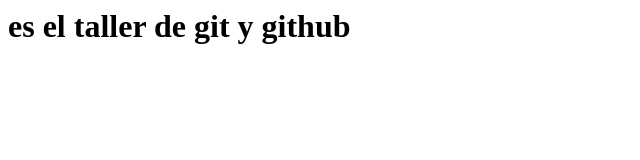
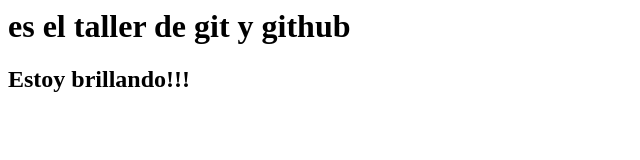
Before and after one commit to TallerControlVersiones/TallerControlVersiones, a plain HTML site: page index.html in a window 1280 px wide. Shown: the whole page, without its empty margins (0-640 px from the left). Drawn offline with Linux system fonts and the light colour scheme.

Commit message:
apoyo2
aporte de patricio lerzundi

```diff
--- a/index.html
+++ b/index.html
@@ -1 +1,3 @@
 <h1> es el taller de git y github</h1>
+
+<h2>Estoy brillando!!!</h2>
```
